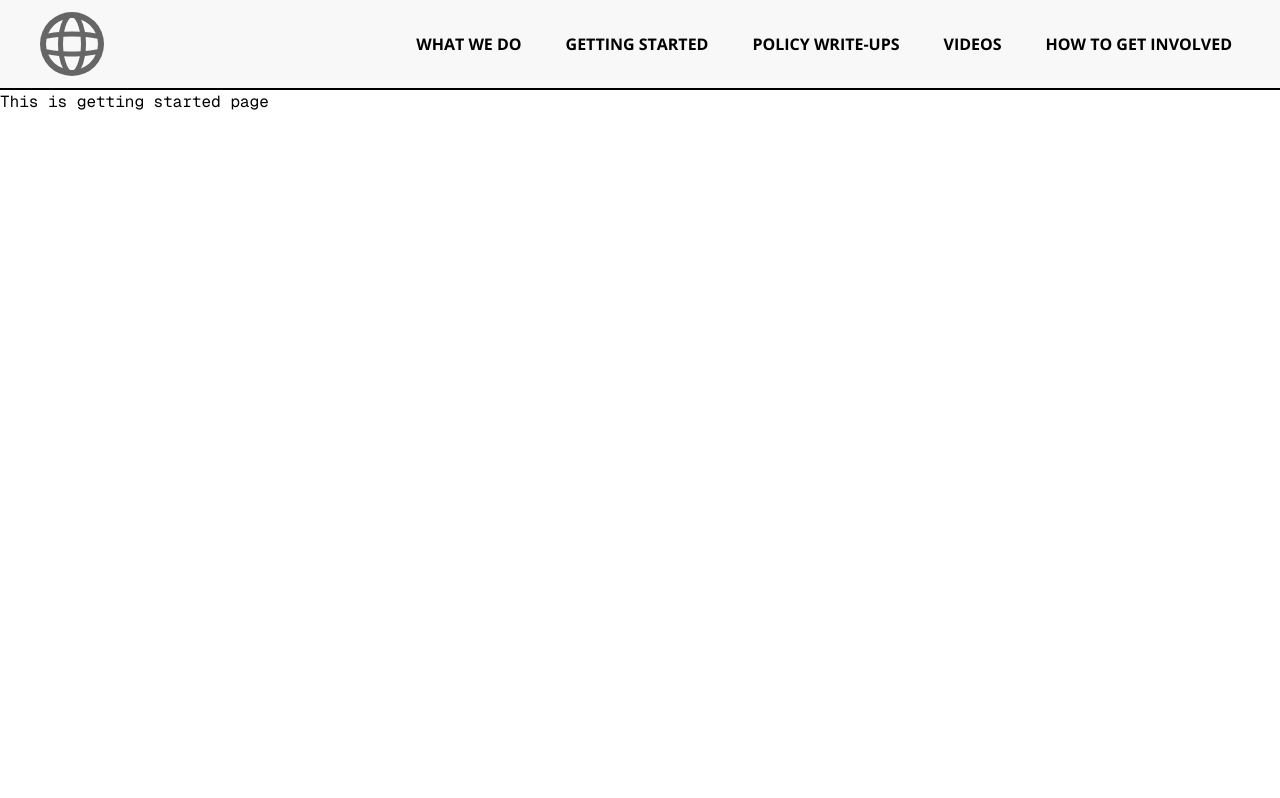
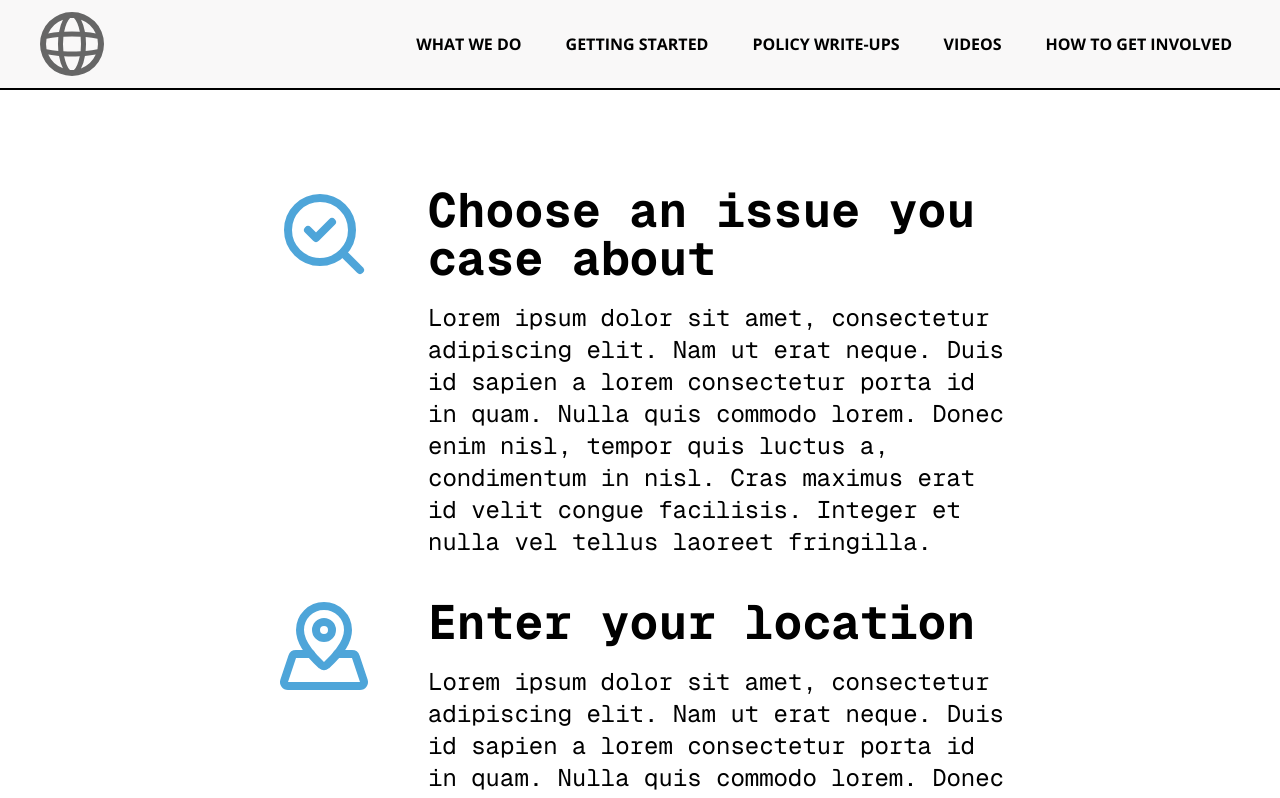
Before and after one commit to vtruo009/media-communication, a Next.js app: page /getting-started in a window 1280 px wide. Shown: the top 798 px of the page. Built offline with nearby package versions, Linux system fonts and the light colour scheme.

Commit message:
reusable component done

```diff
--- a/app/(root)/getting-started/page.tsx
+++ b/app/(root)/getting-started/page.tsx
@@ -1,7 +1,35 @@
+import Instruction from '@/components/Instruction';
+import { SearchCheck, MapPinned, PhoneCall } from 'lucide-react';
+
 const GettingStarted = () => {
+	const instructions = [
+		{
+			label: 'Choose an issue you case about',
+			icon: <SearchCheck className='instruction-icon' />,
+			text: 'Lorem ipsum dolor sit amet, consectetur adipiscing elit. Nam ut erat neque. Duis id sapien a lorem consectetur porta id in quam. Nulla quis commodo lorem. Donec enim nisl, tempor quis luctus a, condimentum in nisl. Cras maximus erat id velit congue facilisis. Integer et nulla vel tellus laoreet fringilla.',
+		},
+		{
+			label: 'Enter your location',
+			icon: <MapPinned className='instruction-icon' />,
+			text: 'Lorem ipsum dolor sit amet, consectetur adipiscing elit. Nam ut erat neque. Duis id sapien a lorem consectetur porta id in quam. Nulla quis commodo lorem. Donec enim nisl, tempor quis luctus a, condimentum in nisl. Cras maximus erat id velit congue facilisis. Integer et nulla vel tellus laoreet fringilla.',
+		},
+		{
+			label: 'Make your call',
+			icon: <PhoneCall className='instruction-icon' />,
+			text: 'Lorem ipsum dolor sit amet, consectetur adipiscing elit. Nam ut erat neque. Duis id sapien a lorem consectetur porta id in quam. Nulla quis commodo lorem. Donec enim nisl, tempor quis luctus a, condimentum in nisl. Cras maximus erat id velit congue facilisis. Integer et nulla vel tellus laoreet fringilla.',
+		},
+	];
+
 	return (
-		<div>
-			<h1>This is getting started page</h1>
+		<div className='flex flex-col items-center pt-24'>
+			{instructions.map((instruction) => (
+				<Instruction
+					key={instruction.label}
+					label={instruction.label}
+					icon={instruction.icon}
+					instruction={instruction.text}
+				/>
+			))}
 		</div>
 	);
 };
--- a/app/globals.css
+++ b/app/globals.css
@@ -9,3 +9,10 @@
 	--font-open-sans: 'Open Sans', sans-serif;
 	--font-geist-mono: 'Geist Mono', monospace;
 }
+
+.instruction-icon {
+	width: 6rem;
+	height: auto;
+	stroke: #4ea5d9;
+	stroke-width: 2px;
+}
--- /dev/null
+++ b/components/Instruction.tsx
@@ -0,0 +1,21 @@
+import React, { ReactElement } from 'react';
+
+interface InstructionProps {
+	label: string;
+	icon: ReactElement;
+	instruction: string;
+}
+
+const Instruction = ({ label, icon, instruction }: InstructionProps) => {
+	return (
+		<div className='flex flex-row px-10 mb-10 gap-x-14 items-start'>
+			{icon}
+			<div className='w-xl'>
+				<p className='text-5xl font-bold pb-5'>{label}</p>
+				<p className='text-2xl'>{instruction}</p>
+			</div>
+		</div>
+	);
+};
+
+export default Instruction;
```
